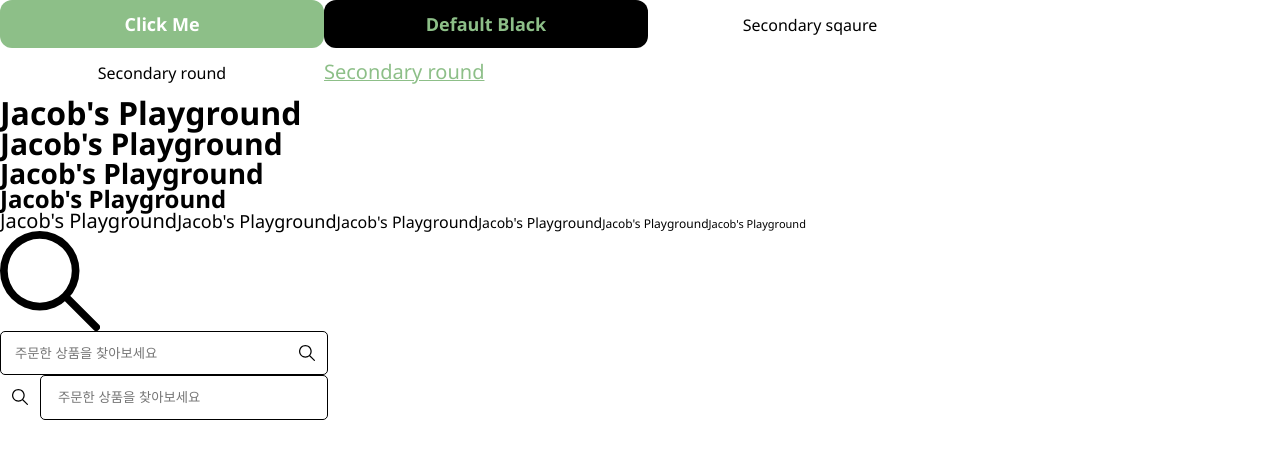
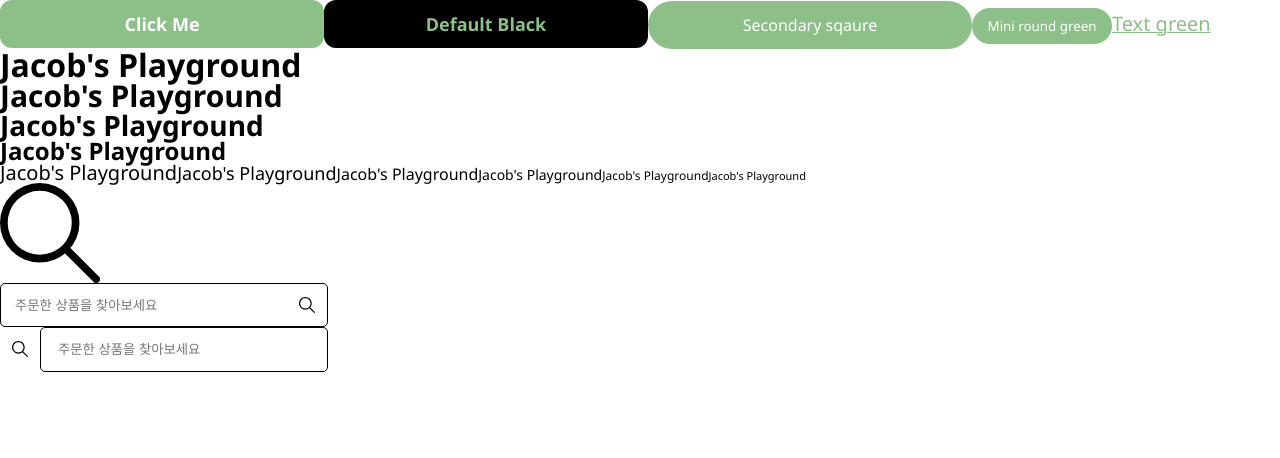
Before and after one commit to VegiSpace/VegiSpace-FE, a React (Create React App) app: page / in a window 1280 px wide. Shown: the top 458 px of the page. Built offline with nearby package versions, Linux system fonts and the light colour scheme; a web font is replaced by a local one.

Commit message:
fix: Button Docs for type props

```diff
--- a/src/App.tsx
+++ b/src/App.tsx
@@ -10,19 +10,46 @@ const App = (): JSX.Element => {
   const [query, setQuery] = useState("");
   return (
     <>
-      <Button.Default disabled={false} color="green">
+      <Button
+        btnType="primary"
+        disabled={false}
+        color="green"
+        onClick={() => console.log("Click Me")}
+      >
         Click Me
-      </Button.Default>
-      <Button.Default disabled={false} color="black">
+      </Button>
+      <Button
+        btnType="primary"
+        disabled={false}
+        color="black"
+        onClick={() => console.log("Default Black")}
+      >
         Default Black
-      </Button.Default>
-      <Button.Secondary border="square" color="white">
+      </Button>
+      <Button
+        btnType="secondary"
+        border="round"
+        color="green"
+        onClick={() => console.log("Secondary sqaure")}
+      >
         Secondary sqaure
-      </Button.Secondary>
-      <Button.Secondary border="round" color="white">
-        Secondary round
-      </Button.Secondary>
-      <Button.Text color="green">Secondary round</Button.Text>
+      </Button>
+      <Button
+        btnType="mini"
+        height={36}
+        border="round"
+        color="green"
+        onClick={() => console.log(" Mini round greend")}
+      >
+        Mini round green
+      </Button>
+      <Button
+        btnType="text"
+        color="green"
+        onClick={() => console.log("Text green")}
+      >
+        Text green
+      </Button>
 
       <Typo.Title1>Jacob's Playground</Typo.Title1>
       <Typo.Title2>Jacob's Playground</Typo.Title2>
--- a/src/components/Button/Button.styles.tsx
+++ b/src/components/Button/Button.styles.tsx
@@ -1,13 +1,5 @@
 import styled, { css } from "styled-components";
-import {
-  ColorProps,
-  BorderProps,
-  HeightProps,
-  DefaultProps,
-  SecondaryProps,
-  MiniProps,
-  DisabledProps,
-} from "./Button";
+import { ChildProps } from "./Button";
 import { colors, borderRadius } from "../../styles/options";
 
 const DefaultStyles = css`
@@ -16,7 +8,7 @@ const DefaultStyles = css`
   align-items: center;
 `;
 
-const ColorStyles = css<{ color: ColorProps["color"] }>`
+const ColorStyles = css<{ color: ChildProps["color"] }>`
   ${({ color }) =>
     color === "green" &&
     css`
@@ -48,8 +40,8 @@ const ColorStyles = css<{ color: ColorProps["color"] }>`
 `;
 
 const DisabledStyles = css<{
-  disabled: DisabledProps["disabled"];
-  color: ColorProps["color"];
+  disabled: ChildProps["disabled"];
+  color: ChildProps["color"];
 }>`
   ${({ color, disabled }) =>
     color === "green" &&
@@ -76,7 +68,7 @@ const DisabledStyles = css<{
     `}
 `;
 
-const BorderStyles = css<{ border: BorderProps["border"] }>`
+const BorderStyles = css<{ border: ChildProps["border"] }>`
   ${({ border }) =>
     border === "square" &&
     css`
@@ -90,7 +82,7 @@ const BorderStyles = css<{ border: BorderProps["border"] }>`
     `}
 `;
 
-const HeightStyles = css<{ height: HeightProps["height"] }>`
+const HeightStyles = css<{ height: ChildProps["height"] }>`
   ${({ height }) =>
     height === 36 &&
     css`
@@ -104,7 +96,7 @@ const HeightStyles = css<{ height: HeightProps["height"] }>`
     `}
 `;
 
-const TextColorStyles = css<{ color: ColorProps["color"] }>`
+const TextColorStyles = css<{ color: ChildProps["color"] }>`
   ${({ color }) =>
     color === "green" &&
     css`
@@ -131,9 +123,9 @@ const TextColorStyles = css<{ color: ColorProps["color"] }>`
     `};
 `;
 
-const Default = styled.button<{
-  color: DefaultProps["color"];
-  disabled: DisabledProps["disabled"];
+const StyledPrimary = styled.button<{
+  color: ChildProps["color"];
+  disabled: ChildProps["disabled"];
 }>`
   /*공통 스타일*/
   border-radius: ${({ theme }) => theme.borderRadius.normal};
@@ -144,9 +136,9 @@ const Default = styled.button<{
   ${DisabledStyles}
 `;
 
-const Secondary = styled.button<{
-  border: SecondaryProps["border"];
-  color: SecondaryProps["color"];
+const StyledSecondary = styled.button<{
+  border: ChildProps["border"];
+  color: ChildProps["color"];
 }>`
   /*공통 스타일*/
 
@@ -157,10 +149,10 @@ const Secondary = styled.button<{
   ${BorderStyles}
 `;
 
-const Mini = styled.button<{
-  color: MiniProps["color"];
-  height: MiniProps["height"];
-  border: MiniProps["border"];
+const StyledMini = styled.button<{
+  color: ChildProps["color"];
+  height: ChildProps["height"];
+  border: ChildProps["border"];
 }>`
   width: 140px;
   ${DefaultStyles}
@@ -169,8 +161,8 @@ const Mini = styled.button<{
   ${BorderStyles}
 `;
 
-const Text = styled.button<{
-  color: MiniProps["color"];
+const StyledText = styled.button<{
+  color: ChildProps["color"];
 }>`
   text-decoration: underline;
   ${DefaultStyles}
@@ -182,8 +174,8 @@ export {
   DisabledStyles,
   BorderStyles,
   HeightStyles,
-  Default,
-  Secondary,
-  Mini,
-  Text,
+  StyledPrimary,
+  StyledSecondary,
+  StyledMini,
+  StyledText,
 };
--- a/src/components/Button/Button.tsx
+++ b/src/components/Button/Button.tsx
@@ -1,79 +1,101 @@
 import { ButtonHTMLAttributes, ReactNode } from "react";
-import { Default, Secondary, Mini, Text } from "./Button.styles";
+import {
+  StyledPrimary,
+  StyledSecondary,
+  StyledMini,
+  StyledText,
+} from "./Button.styles";
 import { Typo } from "../Typo";
 export interface ButtonProps extends ButtonHTMLAttributes<HTMLButtonElement> {
   //text: string;
   children: ReactNode;
+  btnType: "primary" | "secondary" | "mini" | "text";
+  color: "green" | "black" | "white" | "yellow";
+  border?: "square" | "round";
+  disabled?: false | true;
+  height?: 36 | 48;
+  onClick?: () => void;
 }
 
-export interface DisabledProps extends ButtonProps {
-  disabled: false | true;
-}
-
-export interface ColorProps extends ButtonProps {
-  color: "green" | "black" | "white" | "yellow";
-}
-
-export interface BorderProps extends ButtonProps {
-  border: "square" | "round";
-}
-
-export interface HeightProps extends ButtonProps {
-  height: 36 | 48;
-}
-
-type DefaultProps = DisabledProps & ColorProps;
-type SecondaryProps = ColorProps & BorderProps;
-type MiniProps = ColorProps & HeightProps & BorderProps;
-type TextProps = ColorProps;
-
-const ButtonDefault = ({
+type ParentProps = ButtonProps;
+type ChildProps = Pick<
+  ButtonProps,
+  "children" | "color" | "border" | "disabled" | "height" | "onClick"
+>;
+const Primary = ({
   color,
   disabled,
   children,
+  onClick,
   ...props
-}: DefaultProps): JSX.Element => (
-  <Default disabled={disabled} color={color}>
+}: ChildProps): JSX.Element => (
+  <StyledPrimary
+    disabled={disabled ?? false}
+    color={color}
+    onClick={onClick ?? undefined}
+  >
     <Typo.SubTitle2>{children}</Typo.SubTitle2>
-  </Default>
+  </StyledPrimary>
 );
 
-const ButtonSecondary = ({
+const Secondary = ({
   border,
   color,
   children,
+  onClick,
   ...props
-}: SecondaryProps): JSX.Element => (
-  <Secondary border={border} color={color}>
+}: ChildProps): JSX.Element => (
+  <StyledSecondary
+    border={border ?? "square"}
+    color={color}
+    onClick={onClick ?? undefined}
+  >
     <Typo.Body3>{children}</Typo.Body3>
-  </Secondary>
+  </StyledSecondary>
 );
 
-const ButtonMini = ({
+const Mini = ({
   color,
   border,
   height,
   children,
+  onClick,
   ...props
-}: MiniProps): JSX.Element => (
-  <Mini height={height} color={color} border={border}>
+}: ChildProps): JSX.Element => (
+  <StyledMini
+    height={height ?? 48}
+    color={color}
+    border={border ?? "square"}
+    onClick={onClick ?? undefined}
+  >
     {children}
-  </Mini>
+  </StyledMini>
 );
 
-const ButtonText = ({ color, children, ...props }: TextProps): JSX.Element => (
-  <Text color={color}>
+const Text = ({
+  color,
+  children,
+  onClick,
+  ...props
+}: ChildProps): JSX.Element => (
+  <StyledText color={color} onClick={onClick ?? undefined}>
     <Typo.Body1>{children}</Typo.Body1>
-  </Text>
+  </StyledText>
 );
 
-const Button = {
-  Default: ButtonDefault,
-  Secondary: ButtonSecondary,
-  Mini: ButtonMini,
-  Text: ButtonText,
+const Button = ({ btnType, ...props }: ParentProps) => {
+  return (
+    <>
+      {btnType === "primary" && <Primary {...(props as ChildProps)} />}
+
+      {btnType === "secondary" && <Secondary {...(props as ChildProps)} />}
+
+      {btnType === "mini" && <Mini {...(props as ChildProps)} />}
+      {btnType === "text" && <Text {...(props as ChildProps)} />}
+    </>
+  );
 };
 
-export { Button, ButtonDefault, ButtonSecondary, ButtonMini, ButtonText };
+export { Button };
 
-export type { DefaultProps, SecondaryProps, MiniProps, TextProps };
+export type { ChildProps };
```
Also changed, not shown: 1 other file (tests, documents, lock files or other folders).
